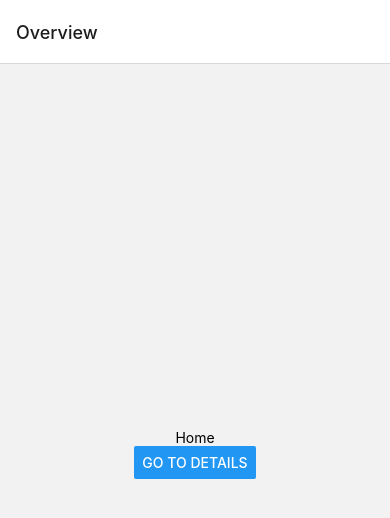
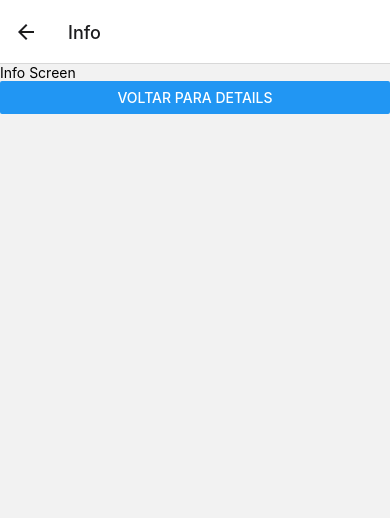
Before and after one commit to herbertfuchs/react-navigation-6.x, a React Native app: screen /Info in a window 390 px wide. Shown: the top 518 px of the page. Built offline with nearby package versions, Linux system fonts and the light colour scheme.

Commit message:
InfoScreen, understanding backBehaviour

```diff
--- /dev/null
+++ b/src/Screens/InfoScreen/index.tsx
@@ -0,0 +1,14 @@
+import React from 'react';
+import { Text, View, Button } from 'react-native';
+
+export default function Info ({ navigation }) {
+    return(
+    <View>
+        <Text>Info Screen</Text>
+        <Button
+            title="Voltar para Details"
+            onPress={() => navigation.navigate('Details')}
+        />
+    </View>
+    );
+}
--- a/src/routes/Stacks/MainStack.tsx
+++ b/src/routes/Stacks/MainStack.tsx
@@ -3,6 +3,7 @@ import { NavigationContainer } from '@react-navigation/native';
 import { createNativeStackNavigator } from '@react-navigation/native-stack';
 import Home from '../../Screens/HomeScreen';
 import DetailsScreen from '../../Screens/DetailsScreen';
+import InfoScreen from '../../Screens/InfoScreen';
 
 const Stack = createNativeStackNavigator();
 
@@ -20,6 +21,11 @@ export default function Routes() {
               component={DetailsScreen}
               options={{ title: 'Details' }}
             />
+            <Stack.Screen
+              name="Info"
+              component={InfoScreen}
+              options={{ title: 'Info' }}
+            />
         </Stack.Navigator>
     </NavigationContainer>
   );
```
Also changed, not shown: src/Screens/InfoScreen/styles.ts (added).
